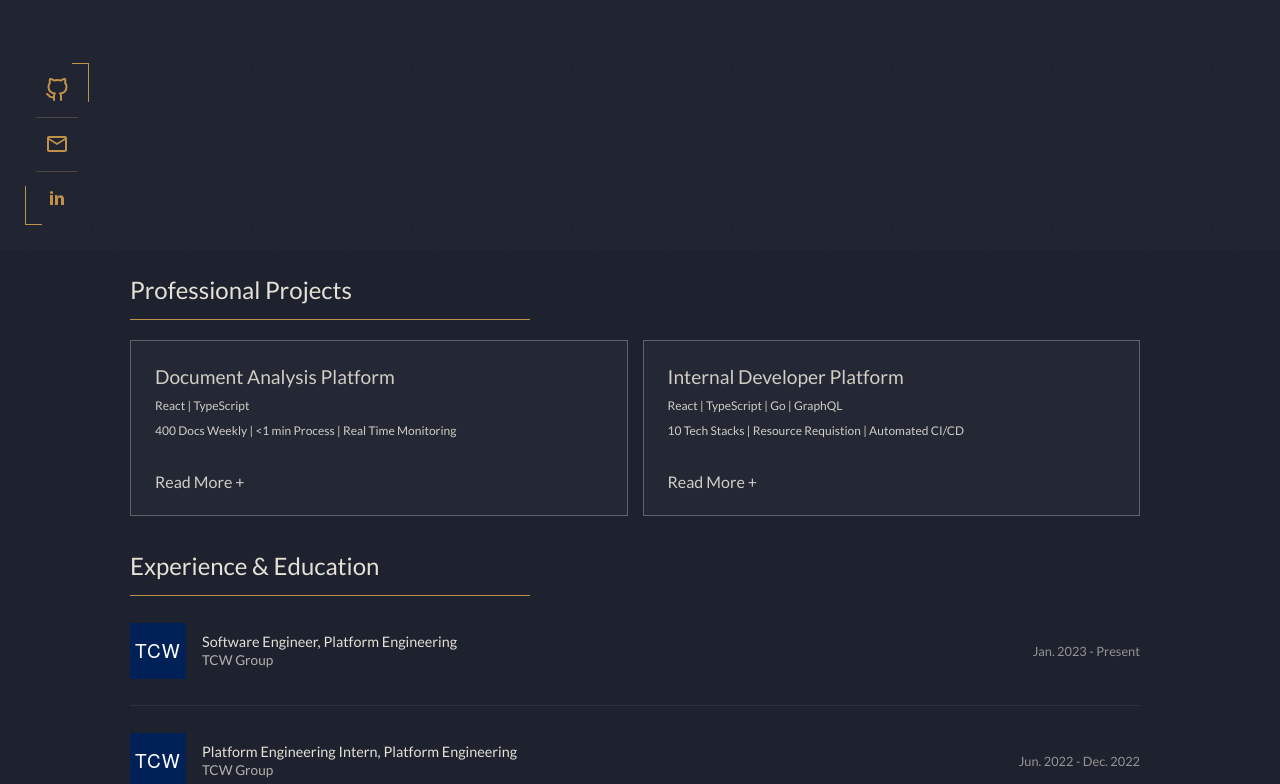
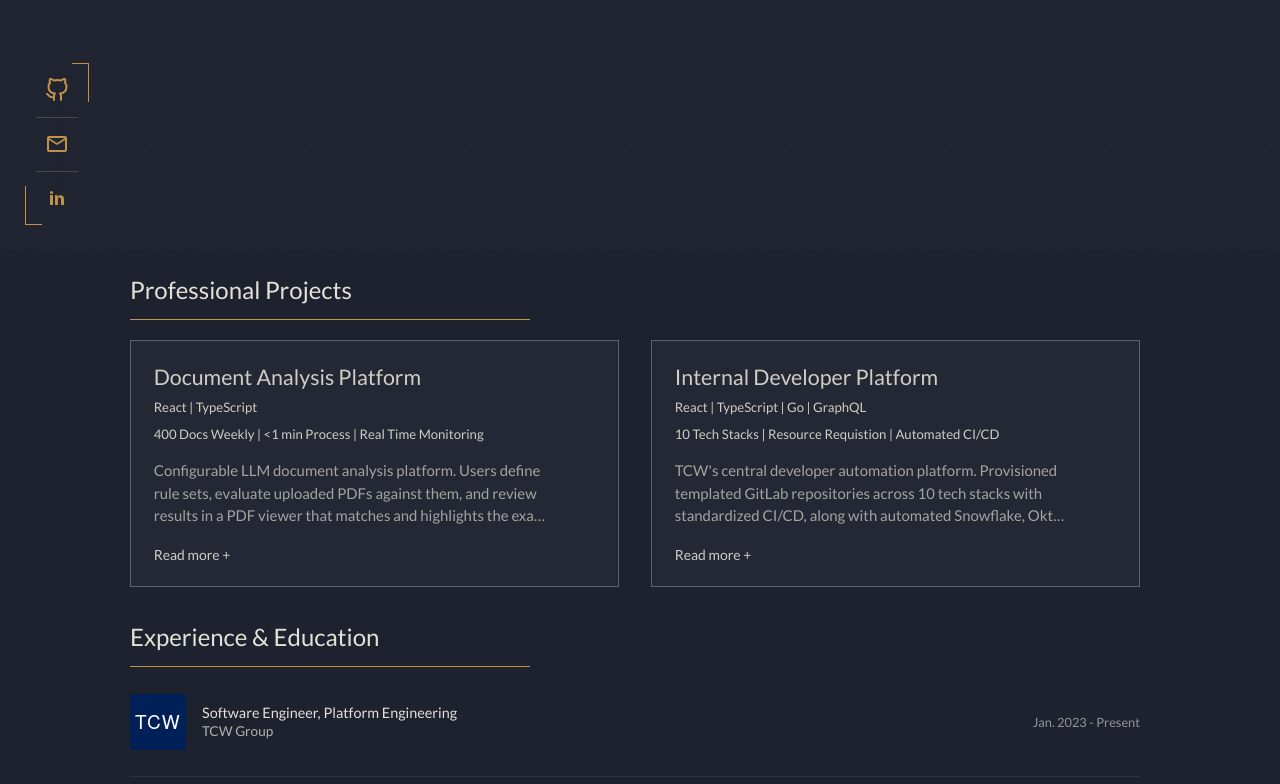
Before and after one commit to ckovacsdev/ckdev, a React (Vite) app: page / in a window 1280 px wide. Shown: the part 550-1334 px from the top of the page. Built offline with nearby package versions, Linux system fonts and the light colour scheme.

Commit message:
new project cards -- more responsive;

```diff
--- a/src/components/work-card/work-card.css
+++ b/src/components/work-card/work-card.css
@@ -1,160 +1,318 @@
 .work-card-slot {
-	position: relative;
-	height: 100%;
-	min-height: 130px;
+	container: work-card / inline-size;
+	min-inline-size: 0;
+	block-size: 100%;
 }
 
 .work-card {
-	position: absolute;
-	inset: 0;
-	display: flex;
+	position: relative;
+	display: grid;
+	grid-template-columns: minmax(0, 1fr) auto;
 	box-sizing: border-box;
-	overflow: hidden;
+	block-size: 100%;
+	min-block-size: 10rem;
 	border: 1px solid rgba(255, 255, 255, 0.3);
 	background: rgba(255, 255, 255, 0.03);
+	color: inherit;
 	opacity: 0.9;
-	color: inherit;
-    min-width: 320px;
 	transition: translate 0.35s ease, border-color 0.35s ease;
-}
-.work-card:hover {
-    translate: 0 -5px;
-    border-color: rgba(216, 180, 120, 0.35);
 }
 
 .work-card[data-open] {
-	position: fixed;
-	inset: clamp(12px, 3vw, 48px);
-	max-width: min(720px, 100% - 34px);
-	max-height: min(540px, 100% - 34px);
-	margin: auto;
-	z-index: 60;
-	opacity: 1;
-	translate: none;
-	border-color: rgba(216, 180, 120, 0.35);
-	background: var(--main-background);
-	box-shadow: 0 10px 30px rgba(0, 0, 0, 0.5);
+	opacity: 0;
+	transition: none;
 }
 
 .work-card-body {
 	display: flex;
 	flex-direction: column;
-	gap: 10px;
-	width: 100%;
-	padding: clamp(16px, 4vw, 24px);
-	overflow: hidden;
-    min-height: 0;
-    min-width: 0;
+	gap: 0.5rem;
+	min-inline-size: 0;
+	padding: clamp(1rem, 0.5rem + 3cqi, 2rem);
 }
 
-.work-card[data-open] .work-card-body {
-	overflow: auto;
+.work-card-title {
+	margin: 0;
+	font-weight: 400;
+	font-size: clamp(1.05rem, 0.85rem + 1.6cqi, 1.75rem);
+	line-height: 1.25;
+	text-wrap: balance;
+	overflow-wrap: anywhere;
 }
 
-.work-card-tech {
-    margin: 0;
-    font-size: 0.75rem;
-}
+.work-card-tech,
 .work-card-subtext {
-    margin: 0;
-    font-size: 0.75rem;
-}
-.work-card-title {
-    margin: 0;
-	text-wrap: nowrap;
-    font-weight: 400;
-	font-size: clamp(1rem, 0.9rem + 0.5vw, 1.2rem);
-}
-.work-card-subtitle {
-    margin: 0;
-	flex: 1;
-    opacity: 0.75;
-	font-size: clamp(0.8rem, 0.7rem + 0.4vw, 0.95rem);
-	line-clamp: 3;
-	-webkit-line-clamp: 3;
-	overflow: hidden;
-	margin-top: 12px;
-	-webkit-mask-image: linear-gradient(to bottom, black 60%, transparent 100%);
-    mask-image: linear-gradient(to bottom, black 60%, transparent 100%);
-}
-.work-card-detail {
-	max-width: 68ch;
-	animation: work-fade 0.3s ease both 0.12s;
-}
-.work-card-read-more{
 	margin: 0;
-	padding: 0;
+	font-size: clamp(0.75rem, 0.7rem + 0.4cqi, 0.95rem);
+	line-height: 1.4;
 }
 
-.work-card-slot:hover .work-card-read-more {
-	color: var(--main-accent);
+.work-card-subtitle {
+	display: -webkit-box;
+	-webkit-box-orient: vertical;
+	-webkit-line-clamp: 3;
+	line-clamp: 3;
+	overflow: hidden;
+	margin: 0.5rem 0 0;
+	opacity: 0.75;
+	font-size: clamp(0.85rem, 0.75rem + 0.6cqi, 1.1rem);
+	line-height: 1.5;
 }
 
-.work-card-pattern{
-	width: 50px;
-	align-self: stretch;
+.work-card-read-more {
+	margin: auto 0 0;
+	padding-top: 0.75rem;
+	font-size: clamp(0.8rem, 0.75rem + 0.4cqi, 1rem);
+	transition: color 0.35s ease;
+}
+
+.work-card-pattern {
+	inline-size: clamp(2rem, 1rem + 6cqi, 4.5rem);
+	overflow: hidden;
 	opacity: 0.5;
 	pointer-events: none;
 }
 
-.work-card[data-open] .work-card-toggle {
-	inset: auto;
-	left: 8px;
-	bottom: 8px;
+.work-card-pattern :where(svg),
+.work-dialog-pattern :where(svg) {
+	display: block;
+	inline-size: 100%;
+	block-size: 100%;
 }
+
 .work-card-toggle {
 	position: absolute;
 	inset: 0;
-	display: flex;
-	align-items: flex-end;
-	justify-content: flex-start;
-	padding: 8px;
+	padding: 0;
 	border: 0;
 	background: none;
-	color: inherit;
-	font: inherit;
-	font-size: 0.8rem;
 	cursor: pointer;
-	opacity: 0.6;
-}
-.work-card-toggle:hover {
-    opacity: 1;
 }
 
-.work-backdrop {
-    position: fixed;
-    inset: 0;
-    z-index: 50;
-	background: rgba(6, 6, 8, 0.2);
-	backdrop-filter: blur(2px);
-	pointer-events: none;
-	transition: opacity 0.35s ease;
-}
-.work-backdrop[data-open] {
-    opacity: 1;
-    pointer-events: auto;
+.work-card-toggle:focus-visible {
+	outline: 2px solid var(--main-accent);
+	outline-offset: 3px;
 }
 
-@keyframes work-fade {
-	from {
-        opacity: 0;
-        translate: 0 8px;
-    }
-	to {
-        opacity: 0.85;
-        translate: none;
-    }
+.work-card-sr {
+	position: absolute;
+	inline-size: 1px;
+	block-size: 1px;
+	overflow: hidden;
+	clip-path: inset(50%);
+	white-space: nowrap;
 }
 
-@media screen and (max-width: 480px){
+@media (hover: hover) {
+	.work-card:hover {
+		translate: 0 -5px;
+		border-color: rgba(216, 180, 120, 0.35);
+	}
+}
 
+.work-card:hover .work-card-read-more,
+.work-card:has(.work-card-toggle:focus-visible) .work-card-read-more {
+	color: var(--main-accent);
+}
 
+.work-card:has(.work-card-toggle:focus-visible) {
+	border-color: rgba(216, 180, 120, 0.35);
 }
-@media screen and (max-width: 900px){
-	.work-card-subtitle{
+
+@container work-card (width < 22rem) {
+	.work-card {
+		grid-template-columns: minmax(0, 1fr);
+	}
+	.work-card-pattern {
 		display: none;
 	}
-	.work-card-pattern{
+	.work-card-subtitle {
+		-webkit-line-clamp: 2;
+		line-clamp: 2;
+	}
+}
+
+@container work-card (width < 17rem) {
+	.work-card-subtitle,
+	.work-card-subtext {
 		display: none;
 	}
 }
+
+.work-dialog {
+	--work-gap: clamp(0.5rem, 3vw, 3rem);
+	container: work-dialog / inline-size;
+	box-sizing: border-box;
+	inline-size: min(100% - 2 * var(--work-gap), clamp(36rem, 24rem + 22vw, 60rem));
+	max-inline-size: none;
+	max-block-size: calc(100dvh - 2 * var(--work-gap));
+	margin: auto;
+	padding: 0;
+	overflow-y: auto;
+	overscroll-behavior: contain;
+	border: 1px solid rgba(216, 180, 120, 0.35);
+	background: var(--main-background);
+	color: inherit;
+	box-shadow: 0 10px 30px rgba(0, 0, 0, 0.5);
+	transform-origin: top left;
+}
+
+.work-dialog::backdrop {
+	background: rgba(6, 6, 8, 0.45);
+	backdrop-filter: blur(3px);
+}
+
+:root:has(.work-dialog[open]) {
+	overflow: hidden;
+	scrollbar-gutter: stable;
+}
+
+.work-dialog-layout {
+	display: grid;
+	grid-template-columns: minmax(0, 1fr) auto;
+}
+
+.work-dialog-body {
+	min-inline-size: 0;
+	padding: clamp(1.25rem, 0.75rem + 3cqi, 3rem);
+}
+
+.work-dialog-closebar {
+	position: sticky;
+	top: 0.75rem;
+	z-index: 1;
+	display: flex;
+	justify-content: flex-end;
+	block-size: 0;
+}
+
+.work-dialog-close {
+	display: grid;
+	place-items: center;
+	inline-size: 2.2rem;
+	block-size: 2.2rem;
+	padding: 0;
+	border: 1px solid rgba(255, 255, 255, 0.3);
+	border-radius: 50%;
+	background: var(--main-background);
+	color: inherit;
+	font: inherit;
+	font-size: 1.6rem;
+	line-height: 1.55;
+	cursor: pointer;
+	opacity: 0.75;
+	transition: opacity 0.2s ease, border-color 0.2s ease;
+}
+
+.work-dialog-close:hover,
+.work-dialog-close:focus-visible {
+	opacity: 1;
+	border-color: var(--main-accent);
+}
+
+.work-dialog-close:focus-visible {
+	outline: 2px solid var(--main-accent);
+	outline-offset: 2px;
+}
+
+.work-dialog-header {
+	display: flex;
+	flex-direction: column;
+	gap: 0.5rem;
+	padding-right: 3.25rem;
+	margin-bottom: clamp(1rem, 0.5rem + 2cqi, 2rem);
+}
+
+.work-dialog-title {
+	margin: 0;
+	font-weight: 400;
+	font-size: clamp(1.3rem, 1rem + 2cqi, 2.25rem);
+	line-height: 1.2;
+	text-wrap: balance;
+	overflow-wrap: anywhere;
+}
+
+.work-dialog-tech,
+.work-dialog-subtext {
+	margin: 0;
+	font-size: clamp(0.8rem, 0.75rem + 0.4cqi, 1rem);
+	line-height: 1.4;
+}
+
+.work-dialog-content {
+	font-size: clamp(0.95rem, 0.85rem + 0.5cqi, 1.15rem);
+	line-height: 1.65;
+	overflow-wrap: break-word;
+}
+
+.work-dialog-content :where(img, video, iframe) {
+	max-inline-size: 100%;
+	block-size: auto;
+}
+
+.work-dialog-content :where(pre) {
+	overflow-x: auto;
+}
+
+.work-dialog-pattern {
+	inline-size: clamp(2.5rem, 1rem + 6cqi, 5rem);
+	overflow: hidden;
+	opacity: 0.5;
+	pointer-events: none;
+}
+
+@container work-dialog (width < 32rem) {
+	.work-dialog-layout {
+		grid-template-columns: minmax(0, 1fr);
+	}
+	.work-dialog-pattern {
+		display: none;
+	}
+}
+
+.work-dialog[open] .work-dialog-layout {
+	animation: work-fade-in 0.3s ease 0.12s both;
+}
+.work-dialog[open]::backdrop {
+	animation: work-backdrop-in 0.35s ease both;
+}
+
+.work-dialog[data-closing] .work-dialog-layout {
+	animation: work-fade-out 0.12s ease both;
+}
+.work-dialog[data-closing]::backdrop {
+	animation: work-backdrop-out 0.35s ease both;
+}
+
+@keyframes work-fade-in {
+	from {
+		opacity: 0;
+		translate: 0 8px;
+	}
+}
+@keyframes work-fade-out {
+	to {
+		opacity: 0;
+	}
+}
+@keyframes work-backdrop-in {
+	from {
+		opacity: 0;
+	}
+}
+@keyframes work-backdrop-out {
+	to {
+		opacity: 0;
+	}
+}
+
+@media (prefers-reduced-motion: reduce) {
+	.work-card,
+	.work-card:hover,
+	.work-dialog .work-dialog-layout,
+	.work-dialog::backdrop {
+		translate: none !important;
+		animation: none !important;
+		transition: none !important;
+	}
+}
--- a/src/components/work-card/work-card.tsx
+++ b/src/components/work-card/work-card.tsx
@@ -1,6 +1,7 @@
-import { useEffect, useLayoutEffect, useRef, useState, type ReactNode } from 'react';
+import { useId, useRef, useState, type MouseEvent, type ReactNode, type SyntheticEvent } from 'react';
 import { DecoPattern } from '../deco-pattern/deco-pattern';
 import './work-card.css';
+import { IoCloseOutline } from 'react-icons/io5';
 
 export type WorkCardProps = {
 	tech: string;
@@ -10,81 +11,154 @@ export type WorkCardProps = {
 	children?: ReactNode;
 };
 
+const DURATION = 350;
+const EASING = 'cubic-bezier(0.22, 1, 0.36, 1)';
+
+const prefersReducedMotion = () => window.matchMedia('(prefers-reduced-motion: reduce)').matches;
+
+function flip(el: HTMLElement, from: DOMRect, direction: 'in' | 'out') {
+	const to = el.getBoundingClientRect();
+	const collapsed = {
+		transform: `translate(${from.left - to.left}px, ${from.top - to.top}px) scale(${from.width / to.width}, ${from.height / to.height})`,
+	};
+	const expanded = { transform: 'none' };
+
+	return el.animate(direction === 'in' ? [ collapsed, expanded ] : [ expanded, collapsed ], {
+		duration: DURATION,
+		easing: EASING,
+		fill: direction === 'out' ? 'forwards' : 'none',
+	});
+}
+
 export default function WorkCard({ tech, title, subtitle, subtext, children }: WorkCardProps) {
 	const [ open, setOpen ] = useState(false);
 	const cardRef = useRef<HTMLElement>(null);
-	const fromRect = useRef<DOMRect | null>(null);
+	const dialogRef = useRef<HTMLDialogElement>(null);
+	const closingRef = useRef(false);
+	const titleId = useId();
 
-	const toggle = () => {
-		fromRect.current = cardRef.current?.getBoundingClientRect() ?? null;
-		setOpen((o) => !o);
-	};
-
-	const close = () => {
-		fromRect.current = cardRef.current?.getBoundingClientRect() ?? null;
-		setOpen(false);
-	}
-
-	useLayoutEffect(() => {
-		const el = cardRef.current;
-		const from = fromRect.current;
-		fromRect.current = null;
-		if (!el || !from) {
+	const openDialog = () => {
+		const card = cardRef.current;
+		const dialog = dialogRef.current;
+		if (!card || !dialog || dialog.open) {
 			return;
 		}
 
-		const to = el.getBoundingClientRect();
-		el.animate(
-			[
-				{
-					transformOrigin: 'top left',
-					transform: `translate(${from.left - to.left}px, ${from.top - to.top}px) scale(${from.width / to.width}, ${from.height / to.height})`,
-				},
-				{ transformOrigin: 'top left', transform: 'none' },
-			],
-			{
-				duration: window.matchMedia('(prefers-reduced-motion: reduce)').matches ? 0 : 350,
-				easing: 'cubic-bezier(0.22, 1, 0.36, 1)',
+		const from = card.getBoundingClientRect();
+		dialog.showModal();
+		dialog.scrollTop = 0;
+		setOpen(true);
+
+		if (!prefersReducedMotion()) {
+			flip(dialog, from, 'in');
 		}
-		);
-	}, [open]);
+	};
 
-	useEffect(() => {
-		if (!open) {
+	const closeDialog = () => {
+		const card = cardRef.current;
+		const dialog = dialogRef.current;
+		if (!dialog?.open || closingRef.current) {
 			return;
 		}
-		const onKey = (e: KeyboardEvent) => e.key === 'Escape' && close();
-		document.addEventListener('keydown', onKey);
-		return () => document.removeEventListener('keydown', onKey);
-	}, [open]);
+
+		closingRef.current = true;
+		dialog.dataset.closing = '';
+
+		let anim: Animation | undefined;
+		const finish = () => {
+			dialog.close();
+			anim?.cancel();
+		};
+
+		if (!card || prefersReducedMotion()) {
+			finish();
+			return;
+		}
+
+		anim = flip(dialog, card.getBoundingClientRect(), 'out');
+		anim.addEventListener('finish', finish, { once: true });
+	};
+
+	const handleClose = () => {
+		closingRef.current = false;
+		if (dialogRef.current) {
+			delete dialogRef.current.dataset.closing;
+		}
+		setOpen(false);
+	};
+
+	const handleCancel = (e: SyntheticEvent<HTMLDialogElement>) => {
+		e.preventDefault();
+		closeDialog();
+	};
+
+	const handleDialogClick = (e: MouseEvent<HTMLDialogElement>) => {
+		if (e.target !== e.currentTarget) {
+			return;
+		}
+		const r = e.currentTarget.getBoundingClientRect();
+		const inside = e.clientX >= r.left && e.clientX <= r.right && e.clientY >= r.top && e.clientY <= r.bottom;
+		if (!inside) {
+			closeDialog();
+		}
+	};
 
 	return (
-		<>
-			{open && <div className='work-backdrop' data-open={open || undefined} onClick={() => close()} />}
-
 		<div className='work-card-slot'>
 			<article ref={cardRef} className='work-card' data-open={open || undefined}>
 				<div className='work-card-body'>
 					<h3 className='work-card-title'>{title}</h3>
 					<p className='work-card-tech'>{tech}</p>
-						<p className='work-card-subtext'> {subtext} </p>
-						{!open && <p className='work-card-subtitle'>{subtitle}</p>}
-						{open && <div className='work-card-detail'>{children}</div>}
-						{!open && <p className='work-card-read-more'> Read More + </p>}
+					<p className='work-card-subtext'>{subtext}</p>
+					<p className='work-card-subtitle'>{subtitle}</p>
+					<p className='work-card-read-more' aria-hidden='true'>Read more +</p>
 				</div>
 
-					<div className='work-card-pattern'>
+				<div className='work-card-pattern' aria-hidden='true'>
 					<DecoPattern />
 				</div>
 
 				<button
 					type='button'
 					className='work-card-toggle'
-						onClick={toggle} aria-expanded={open}
+					onClick={openDialog}
+					aria-haspopup='dialog'
+					aria-expanded={open}
 				>
+					<span className='work-card-sr'>Read more about {title}</span>
 				</button>
 			</article>
+
+			<dialog
+				ref={dialogRef}
+				className='work-dialog'
+				aria-labelledby={titleId}
+				onCancel={handleCancel}
+				onClose={handleClose}
+				onClick={handleDialogClick}
+			>
+				<div className='work-dialog-layout'>
+					<div className='work-dialog-body'>
+						<div className='work-dialog-closebar'>
+							<button type='button' className='work-dialog-close' onClick={closeDialog} aria-label='Close'>
+								<span aria-hidden='true'><IoCloseOutline /></span>
+							</button>
 						</div>
-		</>
+
+						<header className='work-dialog-header'>
+							<h2 id={titleId} className='work-dialog-title'>{title}</h2>
+							<p className='work-dialog-tech'>{tech}</p>
+							<p className='work-dialog-subtext'>{subtext}</p>
+						</header>
+
+						<div className='work-dialog-content'>{children}</div>
+					</div>
+
+					<div className='work-dialog-pattern' aria-hidden='true'>
+						<DecoPattern />
+					</div>
+				</div>
+			</dialog>
+		</div>
 	);
 }
--- a/src/pages/work/work.css
+++ b/src/pages/work/work.css
@@ -13,13 +13,12 @@
     border-bottom: 1px solid var(--main-accent);
 }
 
-.work-projects{
-    flex: 1 1 auto;
-    display: grid;
-    grid-template-columns: repeat(auto-fit, minmax(300px, 1fr));
-    gap: 15px;
-    max-height: 280px;
+.work-grid {
+	display: grid;
+	grid-template-columns: minmax(0, 1fr);
+	gap: clamp(1rem, 2.5vw, 2.5rem);
 }
+
 .work-projects .work-card-slot{
     min-width: 0;
     height: 100%;
@@ -77,6 +76,11 @@
     white-space: nowrap;
 }
 
+@media (width >= 40rem) {
+	.work-grid {
+		grid-template-columns: repeat(2, minmax(0, 1fr));
+	}
+}
 @media screen and (max-width: 640px) {
     .work-container{
         padding: 0px 20px;
--- a/src/pages/work/work.tsx
+++ b/src/pages/work/work.tsx
@@ -26,7 +26,7 @@ export const Work = () => {
     return (
         <div className='work-container'>
             <h2 className='work-title'>  Professional Projects </h2>
-            <div className='work-projects'>
+            <div className='work-grid'>
                 {WORK_CARDS.map(c => (
                     <WorkCard
                         key={c.title}
```
Lines whose indentation alone changed are shown as unchanged.
